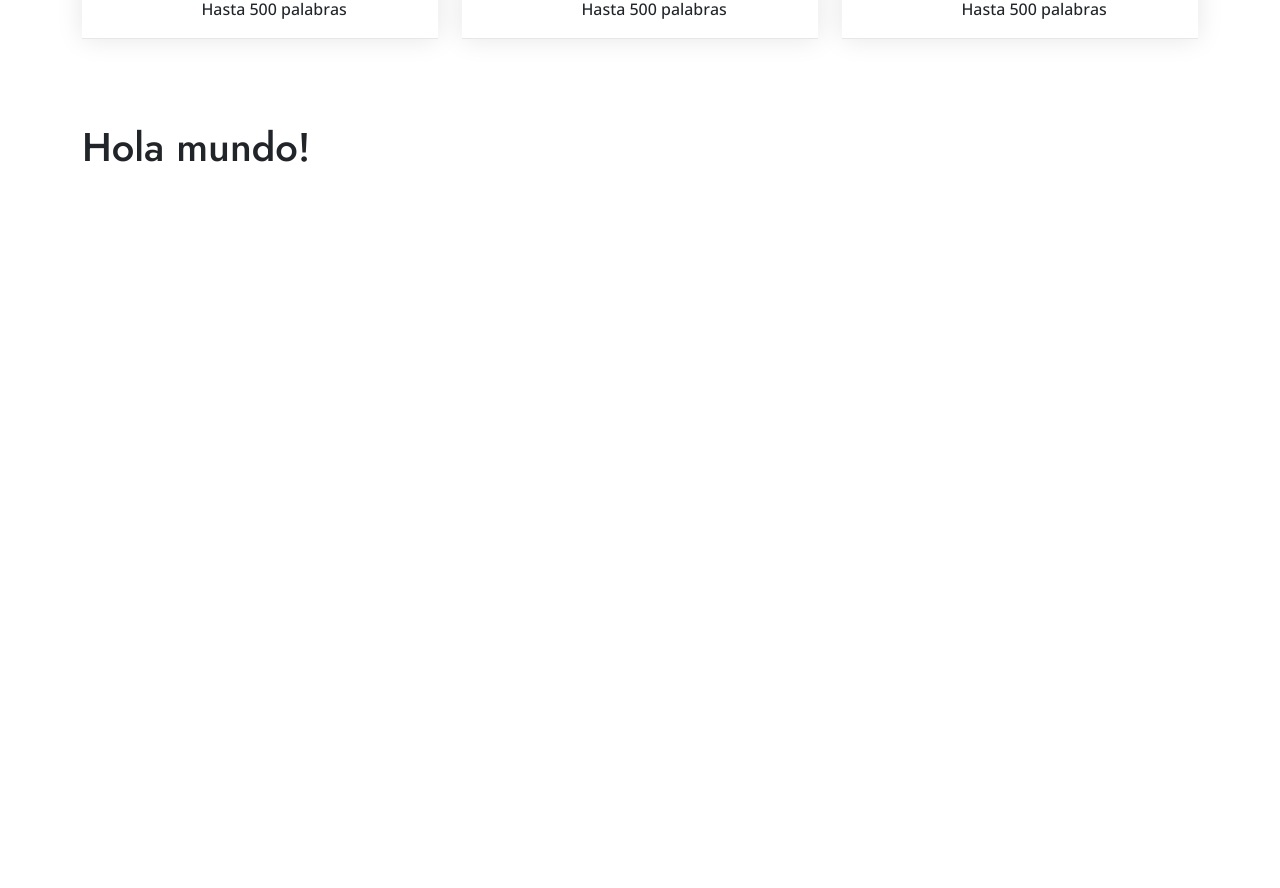
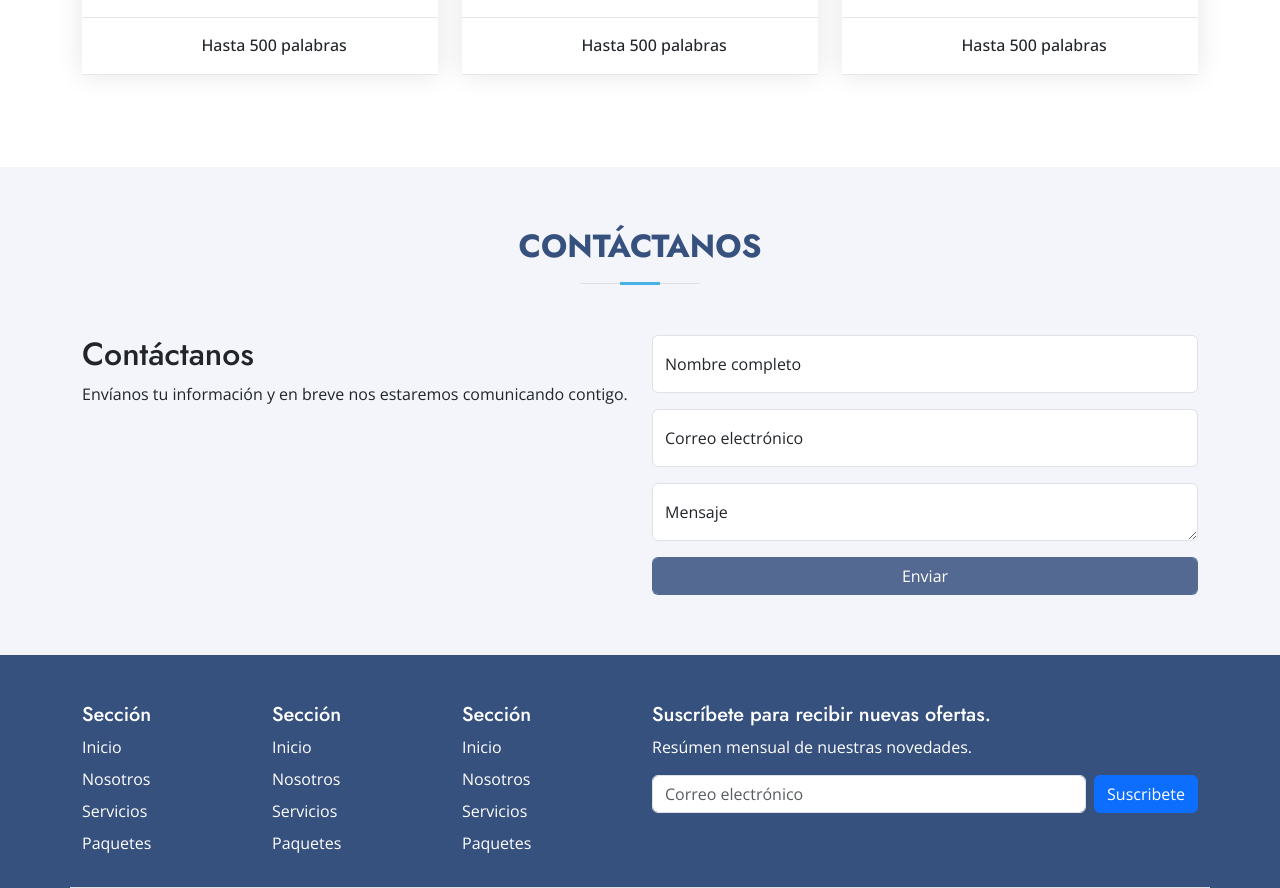
Before and after one commit to AlexGzzV/personal-web-site, a React (Create React App) app: page / in a window 1280 px wide. Shown: the part 1909-2797 px from the top of the page. Before the commit the page ends 2088 px from the top, so only its background shows below. Built offline with nearby package versions, Linux system fonts and the light colour scheme; some icons are missing.

Commit message:
commit 15-05-2024

```diff
--- a/public/index.html
+++ b/public/index.html
@@ -24,7 +24,7 @@
       work correctly both with client-side routing and a non-root public URL.
       Learn how to configure a non-root public URL by running `npm run build`.
     -->
-    <title>ATG SOLUTIONS</title>
+    <title>AEGIS SYSTEMS</title>
   </head>
   <body>
     <noscript>You need to enable JavaScript to run this app.</noscript>
--- a/src/components/home/about/AboutComponent.js
+++ b/src/components/home/about/AboutComponent.js
@@ -13,7 +13,7 @@ const About = (props) => {
         <Row className="content">
           <Col data-aos="fade-right" lg={4}>
             <p>
-              Somos un equipo de desarrolladores y diseñadores expertos en el desarrollo de aplicaciones Web,
+              En Aegis Systems (Aegis: escudo mítico de Zeus y Atenea, simbolizando protección y poder), somos un equipo de desarrolladores y diseñadores expertos en el desarrollo de aplicaciones Web,
               trabajamos para brindar el mejor servicio para tu negocio y mejorar la exposición digital de tu empresa.
             </p>
           </Col>
--- a/src/components/home/banner/BannerComponent.js
+++ b/src/components/home/banner/BannerComponent.js
@@ -8,8 +8,8 @@ const Banner = (props) => {
       <Container>
         <Row>
           <Col data-aos="fade-up" className="col1" lg={6}>
-            <h1>Las Mejores Soluciones Para Tu Negocio</h1>
-            <h2>Diseños Web con Bootstrap y MUI</h2>
+            <h1>AEGIS SYSTEMS</h1>
+            <h2>Las Mejores Soluciones Para Tu Negocio</h2>
           </Col>
           <Col data-aos="fade-down" className="col2" lg={6}>
             <img className="animated" src="/images/hero-img.png"/>
--- /dev/null
+++ b/src/components/home/contact-us/ContactComponent.css
@@ -0,0 +1,14 @@
+.contact-us form .btn{
+  background-color: #37517ed9;
+  border-color: #37517ed9;
+}
+
+.contact-us form .btn:active{
+  background-color: #44649bd9;
+  border-color: #44649bd9;
+}
+
+.contact-us form .btn:focus{
+  color: white;
+  box-shadow: none;
+}
--- /dev/null
+++ b/src/components/home/contact-us/ContactComponent.js
@@ -0,0 +1,47 @@
+import React from "react";
+import "./ContactComponent.css";
+import { Col, Container, FormGroup, Input, Label, Row } from "reactstrap";
+
+const Contact = (props) => {
+
+  const handleSubmit = (e) => {
+    e.preventDefault();
+  }
+
+  return(
+    <section id="contact-us" className="contact-us section-bg">
+      <Container>
+        <div data-aos="fade-up" className="section-title">
+          <h2>CONTÁCTANOS</h2>
+        </div>
+        <Row>
+          <Col lg={6} data-aos="slide-right">
+           <div>
+            <h2>Contáctanos</h2>
+            <p>Envíanos tu información y en breve nos estaremos comunicando contigo.</p>
+           </div>
+          </Col>
+          <Col lg={6} data-aos="slide-left">
+            <form onSubmit={handleSubmit}>
+              <FormGroup floating>
+                <Input type="text" name="name" placeholder="Nombre completo" />
+                <Label for="exampleEmail">Nombre completo</Label>
+              </FormGroup>
+              <FormGroup floating>
+                <Input type="email" name="email" placeholder="Correo electrónico" />
+                <Label for="exampleEmail">Correo electrónico</Label>
+              </FormGroup>
+              <FormGroup floating>
+                <Input type="textarea" name="message" placeholder="Mensaje" />
+                <Label for="exampleEmail">Mensaje</Label>
+              </FormGroup>
+              <Input className="btn btn-primary" type="submit" value="Enviar" />
+            </form>
+          </Col>
+        </Row>
+      </Container>
+    </section>
+  );
+}
+
+export default Contact;
--- a/src/components/home/paquetes/card/index.js
+++ b/src/components/home/paquetes/card/index.js
@@ -5,7 +5,7 @@ import { Icon } from '@iconify/react';
 const Card = (props) => {
 
   return(
-    <div className="card-box">
+    <div className="card-box mb-2">
       <div className="header-card">
         <h4><a href="">{props.data.name}</a></h4>
       </div>
--- a/src/views/footer/footer.css
+++ b/src/views/footer/footer.css
@@ -0,0 +1,8 @@
+footer{
+  background-color: #37517e;
+  color: white !important;
+}
+
+footer .flex-column li a{
+  color: white !important;
+}
--- a/src/views/footer/footer.js
+++ b/src/views/footer/footer.js
@@ -1,14 +1,66 @@
 import React from "react";
 import "./footer.css";
-import { Col, Container, Row } from "reactstrap";
+import { Button, Col, Container, Row } from "reactstrap";
+import { Icon } from '@iconify/react';
 
 const Footer = (props) => {
 
+  const handleSubmit = (e) => {
+    e.preventDefault();
+  }
+
   return(
     <footer>
-      <Container>
+      <Container className="py-5">
         <Row>
-          <Col><h1>Hola mundo!</h1></Col>
+          <Col lg={2} xs={4}>
+            <h5>Sección</h5>
+            <ul className="nav flex-column">
+              <li className="nav-item mb-2"><a href="#home" className="nav-link p-0 text-muted">Inicio</a></li>
+              <li className="nav-item mb-2"><a href="#about" className="nav-link p-0 text-muted">Nosotros</a></li>
+              <li className="nav-item mb-2"><a href="#services" className="nav-link p-0 text-muted">Servicios</a></li>
+              <li className="nav-item mb-2"><a href="#paquetes" className="nav-link p-0 text-muted">Paquetes</a></li>
+            </ul>
+          </Col>
+          <Col lg={2} xs={4}>
+            <h5>Sección</h5>
+            <ul className="nav flex-column">
+              <li className="nav-item mb-2"><a href="#home" className="nav-link p-0 text-muted">Inicio</a></li>
+              <li className="nav-item mb-2"><a href="#about" className="nav-link p-0 text-muted">Nosotros</a></li>
+              <li className="nav-item mb-2"><a href="#services" className="nav-link p-0 text-muted">Servicios</a></li>
+              <li className="nav-item mb-2"><a href="#paquetes" className="nav-link p-0 text-muted">Paquetes</a></li>
+            </ul>
+          </Col>
+          <Col lg={2} xs={4}>
+            <h5>Sección</h5>
+            <ul className="nav flex-column">
+              <li className="nav-item mb-2"><a href="#home" className="nav-link p-0 text-muted">Inicio</a></li>
+              <li className="nav-item mb-2"><a href="#about" className="nav-link p-0 text-muted">Nosotros</a></li>
+              <li className="nav-item mb-2"><a href="#services" className="nav-link p-0 text-muted">Servicios</a></li>
+              <li className="nav-item mb-2"><a href="#paquetes" className="nav-link p-0 text-muted">Paquetes</a></li>
+            </ul>
+          </Col>
+          <Col className="mt-4 mt-lg-0" lg={6} sm={12}>
+            <form onSubmit={handleSubmit}>
+              <h5>Suscríbete para recibir nuevas ofertas.</h5>
+              <p>Resúmen mensual de nuestras novedades.</p>
+              <div className="d-flex flex-column flex-sm-row w-100 gap-2">
+                <label htmlFor="newsletter1" className="visually-hidden">Correo electrónico</label>
+                <input id="newsletter1" type="text" className="form-control" placeholder="Correo electrónico" />
+                <Button color="primary">Suscribete</Button>
+              </div>
+            </form>
+          </Col>
+        </Row>
+        <Row>
+          <Col className="d-flex flex-column flex-sm-row justify-content-between py-4 my-4 border-top">
+            <p>© 2024 AEGIS SYSTEMS. Todos los derechos reservados.</p>
+            <ul className="list-unstyled d-flex">
+              <li className="ms-3"><a className="link-dark" target="_blank" rel="noreferrer" href="https://www.twitter.com"><Icon color="#fff" icon="mdi:twitter" fontSize={"2rem"}/></a></li>
+              <li className="ms-3"><a className="link-dark" target="_blank" rel="noreferrer" href="https://www.instagram.com"><Icon color="#fff" icon="mdi:instagram" fontSize={"2rem"}/></a></li>
+              <li className="ms-3"><a className="link-dark" target="_blank" rel="noreferrer" href="https://www.facebook.com"><Icon color="#fff" icon="mdi:facebook" fontSize={"2rem"}/></a></li>
+            </ul>
+          </Col>
         </Row>
       </Container>
     </footer>
--- a/src/views/home/Home.js
+++ b/src/views/home/Home.js
@@ -5,6 +5,7 @@ import Banner from "../../components/home/banner/BannerComponent";
 import About from "../../components/home/about/AboutComponent";
 import Services from "../../components/home/services/ServicesComponent";
 import Paquetes from "../../components/home/paquetes/PaquetesComponent";
+import Contact from "../../components/home/contact-us/ContactComponent";
 
 const Home = () => {
   return(
@@ -14,6 +15,7 @@ const Home = () => {
         <About />
         <Services />
         <Paquetes />
+        <Contact />
       </main>
     </>
   )
```
Also changed, not shown: README.txt.
